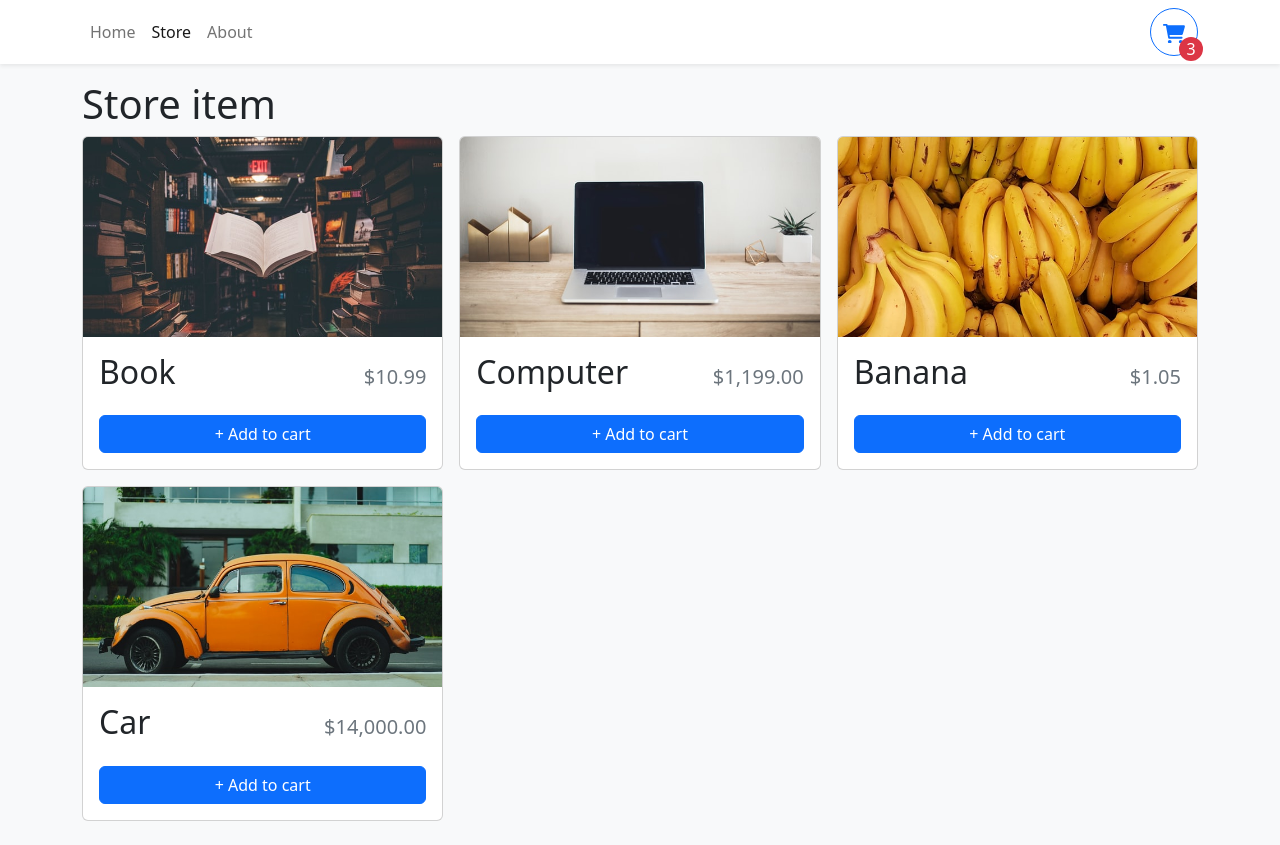
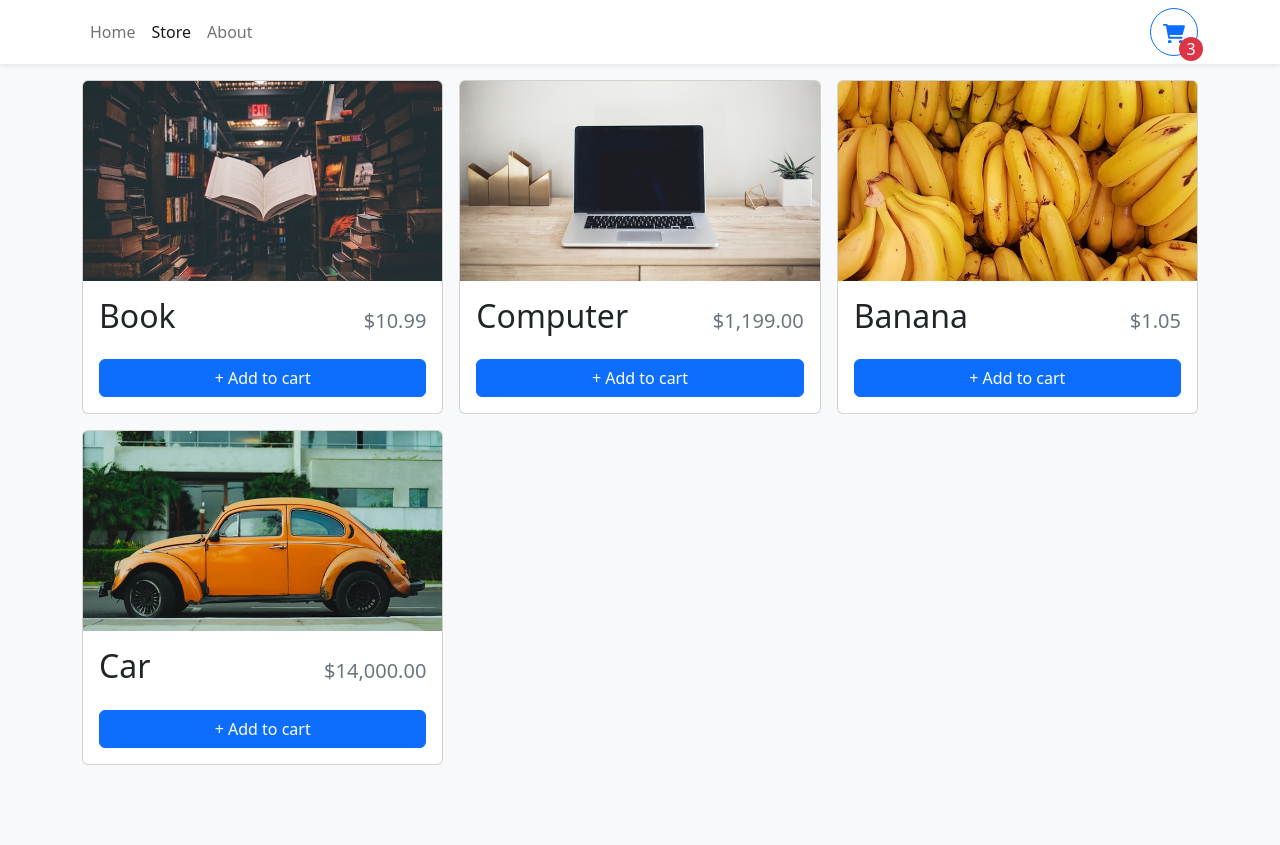
Before and after one commit to Sandeep2630/shopping-cart-typescript, a React (Vite) app: page /store in a window 1280 px wide. After the commit the page ends 800 px from the top, so only its background shows below. Built offline with nearby package versions, Linux system fonts and the light colour scheme.

Commit message:
removed store

```diff
--- a/src/pages/Store.tsx
+++ b/src/pages/Store.tsx
@@ -6,7 +6,6 @@ import storeItems from '../data/item.json'
 export function Store(){
     return (
         <>
-        <h1>Store item</h1>
         <Row md={2} xs={1} lg={3} className='g-3'>
             {storeItems.map((item)=>{
                 return (
```
